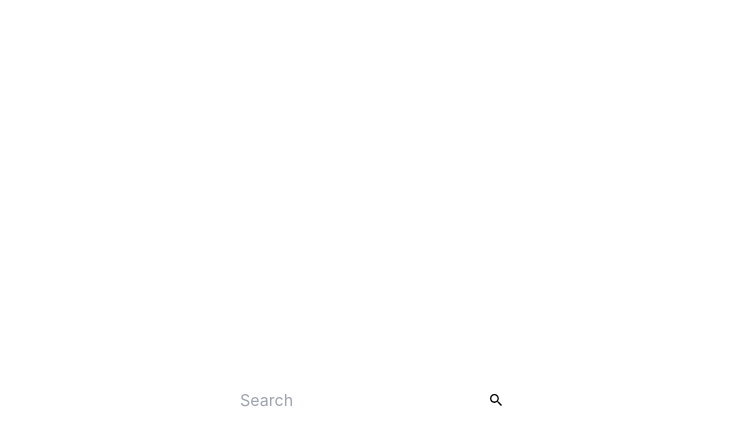
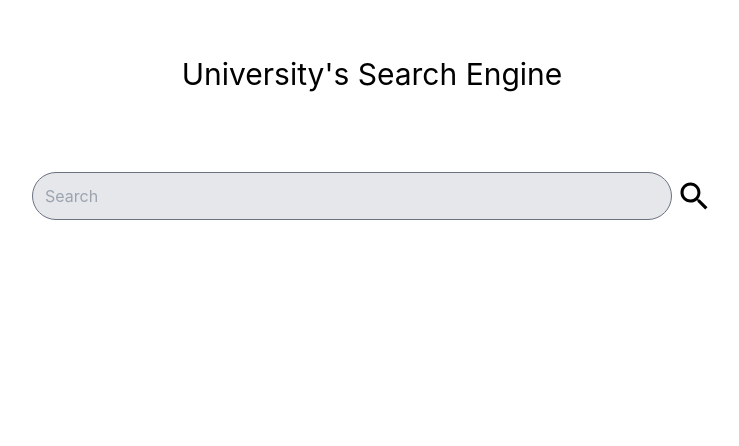
Before and after one commit to filipernogueira/university-search-engine, a React (Create React App) app: page / in a window 1280 px wide. Shown: the top 446 px of the page, without its empty margins (268-1007 px from the left). Built offline with nearby package versions, Linux system fonts and the light colour scheme; the HTML template or start-up script is replaced by a standard one.

Commit message:
installation of react router

```diff
--- a/package.json
+++ b/package.json
@@ -9,6 +9,7 @@
     "react": "^18.2.0",
     "react-dom": "^18.2.0",
     "react-icons": "^5.0.1",
+    "react-router-dom": "^6.22.3",
     "react-scripts": "5.0.1",
     "web-vitals": "^2.1.4"
   },
--- a/src/App.js
+++ b/src/App.js
@@ -1,14 +1,16 @@
 import './styles.css';
 import { useState } from 'react';
-import SearchBar from "./components/SearchBar";
+import { BrowserRouter, Routes, Route } from "react-router-dom";
+import MainPage from "./pages/MainPage";
 
 function App() {
-  const [query, setQuery] = useState("");
 
   return (
-    <div className='flex flex-col h-screen w-screen justify-center items-center'>
-      <SearchBar setQuery={setQuery} />
-    </div>
+    <BrowserRouter>
+      <Routes>
+        <Route path="/" element={<MainPage />} />
+      </Routes>
+    </BrowserRouter>
   );
 }
 
--- a/src/components/SearchBar.jsx
+++ b/src/components/SearchBar.jsx
@@ -6,20 +6,21 @@ const SearchBar = () => {
 
   const handleKeyPress = (event) => {
     if (event.key === 'Enter') {
-      console.log('Search term:', searchTerm);
+      alert(searchTerm);
+      setSearchTerm("");
     }
   };
 
   return (
-    <div className='flex items-center'>
+    <div className='flex w-full items-center justify-center'>
       <input
         placeholder='Search'
-        className='w-80 h-10 border border-gray-500 rounded-full bg-gray-200 indent-3'
+        className='w-1/2 h-12 border border-gray-500 rounded-full bg-gray-200 indent-3'
         value={searchTerm}
         onChange={(e) => setSearchTerm(e.target.value)}
         onKeyDown={handleKeyPress}
       />
-      <div className="cursor-pointer">
+      <div className="cursor-pointer" onClick={handleKeyPress}>
         <IoMdSearch className='w-9 h-9 ml-1' />
       </div>
     </div>
--- /dev/null
+++ b/src/pages/MainPage.jsx
@@ -0,0 +1,15 @@
+import { useState } from 'react';
+import SearchBar from "../components/SearchBar";
+
+const MainPage = () => {
+  const [query, setQuery] = useState("");
+
+  return (
+    <div className='flex flex-col h-screen w-screen items-center pt-14'>
+      <h1 className='text-3xl mb-20'>University's Search Engine</h1>
+      <SearchBar setQuery={setQuery} />
+    </div>
+  )
+}
+
+export default MainPage
--- a/tailwind.config.js
+++ b/tailwind.config.js
@@ -1,6 +1,6 @@
 /** @type {import('tailwindcss').Config} */
 module.exports = {
-  content: ["./src/**/*.{html,js}"],
+  content: ["./src/**/*.{js,jsx,ts,tsx}"],
   theme: {
     extend: {
       colors: {
```
Also changed, not shown: 1 other file (tests, documents, lock files or other folders).
